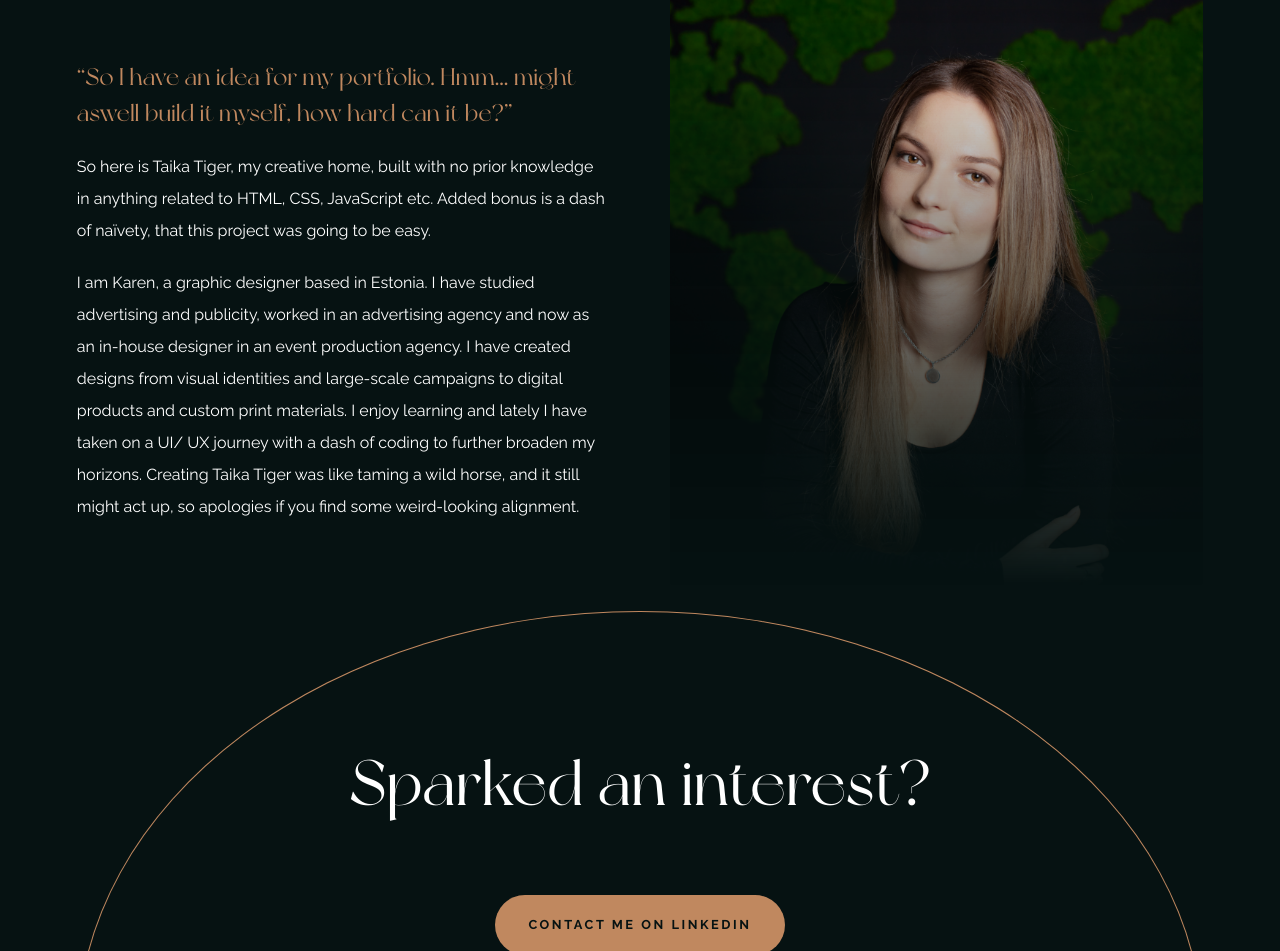
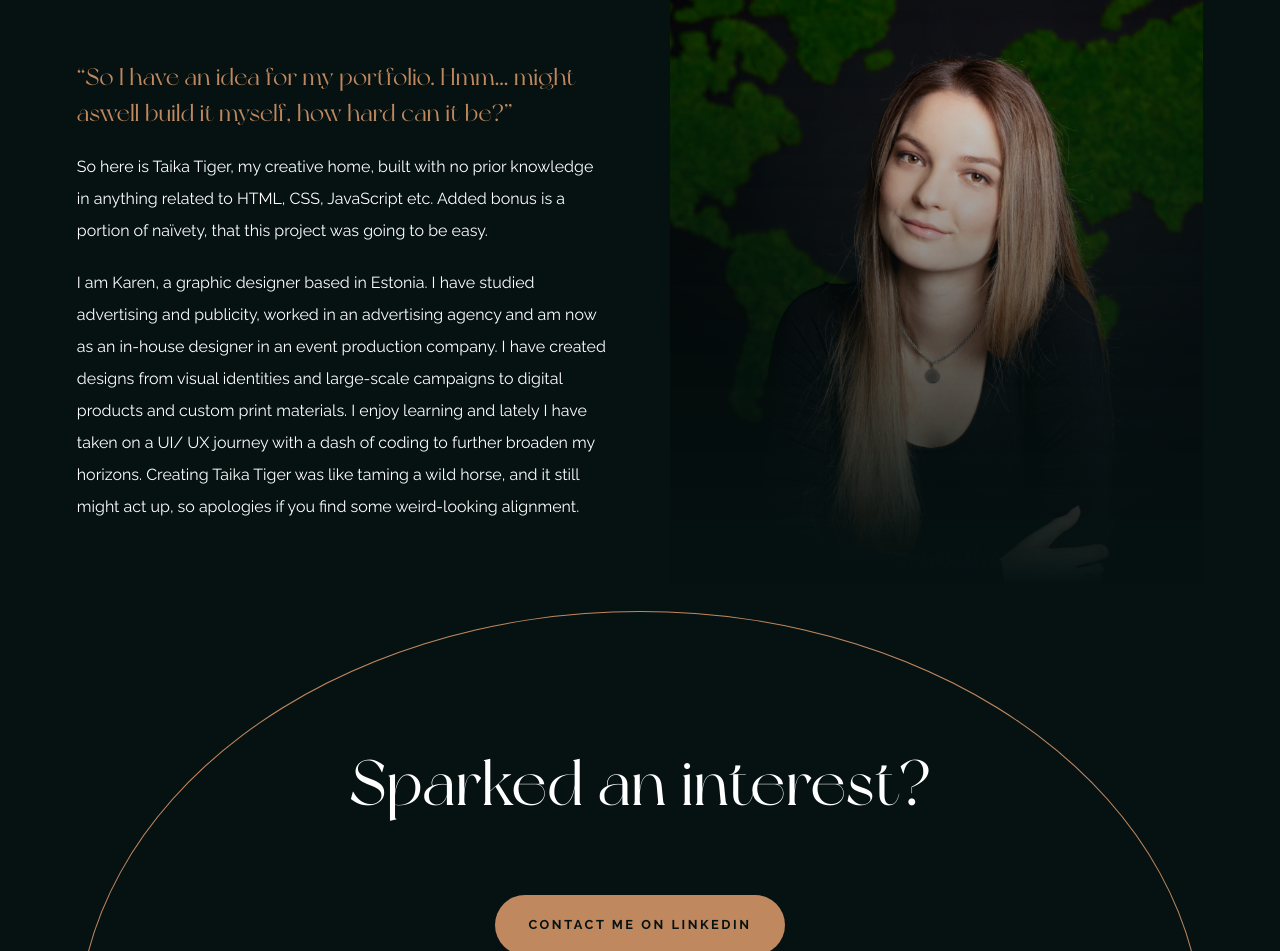
Before and after one commit to KarenKynnapas/TaikaTiger, a plain HTML site: page index.html in a window 1280 px wide. Shown: the part 2836-3787 px from the top of the page. Drawn offline with Linux system fonts and the light colour scheme.

Commit message:
Update text

```diff
--- a/index.html
+++ b/index.html
@@ -115,10 +115,10 @@
             <div class="about-text">
                 <q>So I have an idea for my portfolio. Hmm... might aswell build it myself, how hard can it be?</q>
 
-                <p>So here is Taika Tiger, my creative home, built with no prior knowledge in anything related to HTML, CSS, JavaScript etc. Added bonus is a dash of naïvety, that this project was going to be easy.</p>
-                <p>I am Karen, a graphic designer based in Estonia. I have studied advertising and publicity, worked in an advertising agency and now as an in-house designer in an event production agency. I have created designs from visual identities and
-                    large-scale campaigns to digital products and custom print materials. I enjoy learning and lately I have taken on a UI/ UX journey with a dash of coding to further broaden my horizons. Creating Taika Tiger was like taming a wild horse,
-                    and it still might act up, so apologies if you find some weird-looking alignment.</p>
+                <p>So here is Taika Tiger, my creative home, built with no prior knowledge in anything related to HTML, CSS, JavaScript etc. Added bonus is a portion of naïvety, that this project was going to be easy.</p>
+                <p>I am Karen, a graphic designer based in Estonia. I have studied advertising and publicity, worked in an advertising agency and am now as an in-house designer in an event production company. I have created designs from visual identities
+                    and large-scale campaigns to digital products and custom print materials. I enjoy learning and lately I have taken on a UI/ UX journey with a dash of coding to further broaden my horizons. Creating Taika Tiger was like taming a wild
+                    horse, and it still might act up, so apologies if you find some weird-looking alignment.</p>
             </div>
             <div class="portrait">
                 <img src="images/KK_portrait.png" alt="Karen">
```
